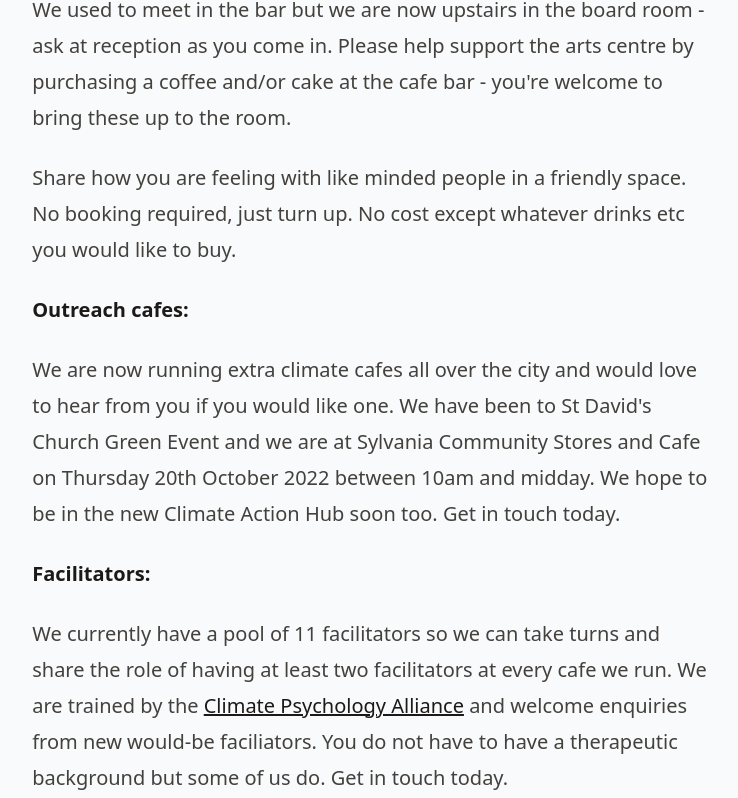
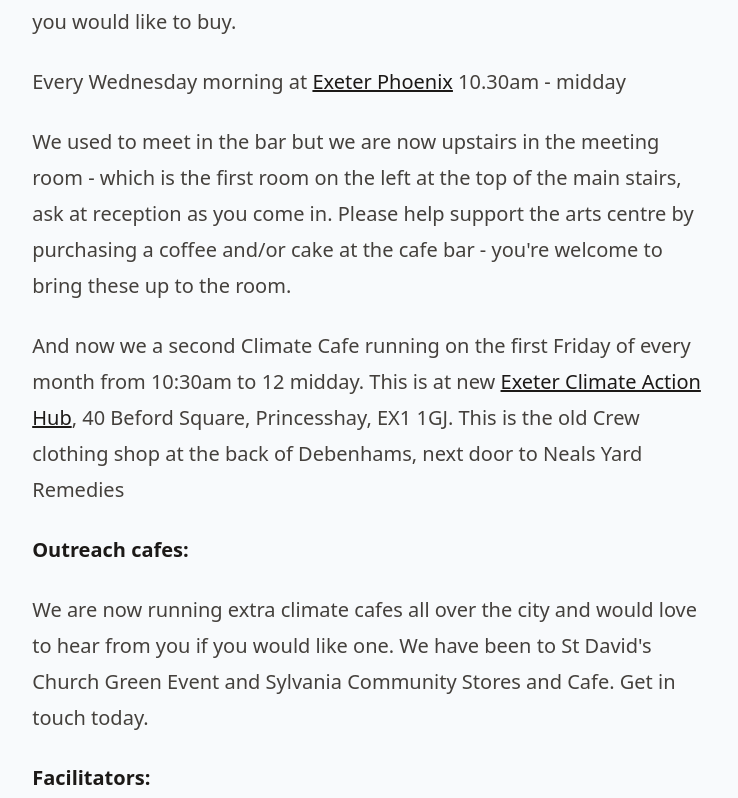
Before and after one commit to danielhpavey/exeterclimatecafe, a Next.js app: page / in a window 1280 px wide. Shown: the part 682-1480 px from the top of the page, without its empty margins (268-1006 px from the left). Built offline with nearby package versions, Linux system fonts and the light colour scheme.

Commit message:
Content update

```diff
--- a/pages/index.js
+++ b/pages/index.js
@@ -32,21 +32,24 @@
         </div>
         <p>Climate change continues - and so do we!</p>
 
+        <p>How is the loss of nature and climate change affecting you? Are you feeling worried, enraged, confused, despairing or motivated to act?</p>
+
+        <p>Share how you are feeling with like minded people in a friendly space. No booking required, just turn up. No cost except whatever drinks etc you would like to buy.</p>
+
+
 <p>Every Wednesday morning at <a href="https://exeterphoenix.org.uk/">Exeter Phoenix</a> 10.30am - midday</p>
 
-<p>How is the loss of nature and climate change affecting you? Are you feeling worried, enraged, confused, despairing or motivated to act?</p>
+<p>We used to meet in the bar but we are now upstairs in the meeting room - which is the first room on the left at the top of the main stairs, ask at reception as you come in. Please help support the arts centre by purchasing a coffee and/or cake at the cafe bar - you&apos;re welcome to bring these up to the room. </p>
 
-<p>We used to meet in the bar but we are now upstairs in the board room - ask at reception as you come in. Please help support the arts centre by purchasing a coffee and/or cake at the cafe bar - you&apos;re welcome to bring these up to the room. </p>
-
-<p>Share how you are feeling with like minded people in a friendly space. No booking required, just turn up. No cost except whatever drinks etc you would like to buy.</p>
+<p>And now we a second Climate Cafe running on the first Friday of every month from 10:30am to 12 midday. This is at new <a href="https://climateactionhubexeter.net/">Exeter Climate Action Hub</a>, 40 Beford Square, Princesshay, EX1 1GJ. This is the old Crew clothing shop at the back of Debenhams, next door to Neals Yard Remedies</p>
 
 <p><strong>Outreach cafes:</strong></p>
 
-<p>We are now running extra climate cafes all over the city and would love to hear from you if you would like one. We have been to St David&apos;s Church Green Event and we are at Sylvania Community Stores and Cafe on Thursday 20th October 2022 between 10am and midday. We hope to be in the new Climate Action Hub soon too. Get in touch today. </p>
+<p>We are now running extra climate cafes all over the city and would love to hear from you if you would like one. We have been to St David&apos;s Church Green Event and Sylvania Community Stores and Cafe. Get in touch today. </p>
 
 <p><strong>Facilitators:</strong></p>
 
-<p>We currently have a pool of 11 facilitators so we can take turns and share the role of having at least two facilitators at every cafe we run. We are trained by the <a href="https://www.climatepsychologyalliance.org/">Climate Psychology Alliance</a> and welcome enquiries from new would-be faciliators. You do not have to have a therapeutic background but some of us do. Get in touch today. </p>
+<p>We currently have a pool of facilitators so we can take turns and share the role of having at least two facilitators at every cafe we run. We are trained by the <a href="https://www.climatepsychologyalliance.org/">Climate Psychology Alliance</a> and welcome enquiries from new would-be faciliators. You do not have to have a therapeutic background but some of us do. Get in touch today. </p>
       </main>
 
       <footer className="flex flex-row justify-between flex-wrap gap-4 px-8 my-4 mb-12">
```
